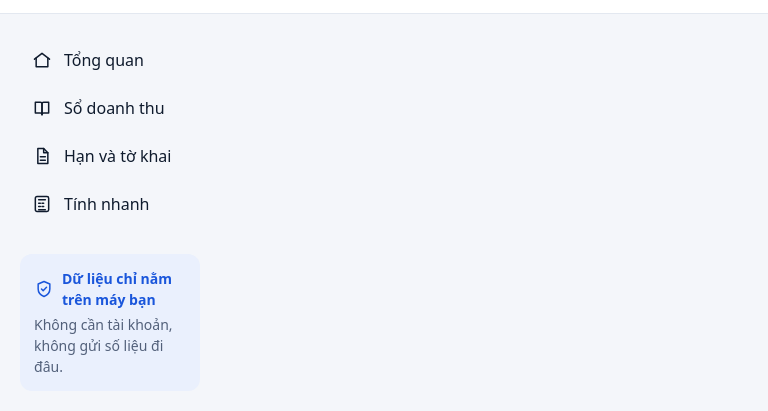
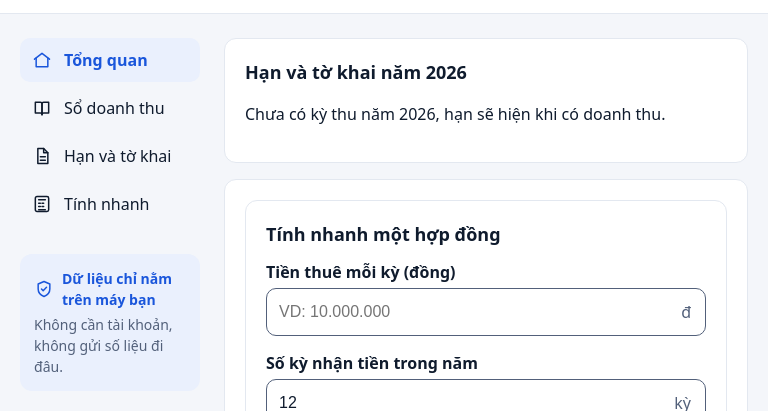
Before and after one commit to Silver-RP/thue-cho-thue, a website built with Vite: page index.html in a window 768 px wide. Shown: the part 69-480 px from the top of the page. Built offline with nearby package versions, Linux system fonts and the light colour scheme; no server answers.

Commit message:
feat(R10/dev-04): một h1, aria-current, hero.owe/safe, bố cục 761-1090 px (H-54, H-57)
Co-Authored-By: Claude Sonnet 5.5 <noreply@anthropic.com>

```diff
--- a/src/start.ts
+++ b/src/start.ts
@@ -325,8 +325,33 @@ function run(doc: Document, options: StartOptions, fromClock: boolean): void {
     if (now !== today) run(doc, { ...options, today: now }, true);
   };
   if (options.clock) doc.addEventListener("visibilitychange", onVisible);
+
+  // Mục đang chọn ở menu bên và thanh dưới: aria-current="page" cho đúng một liên kết mỗi khối.
+  const navLinks = Array.from(doc.querySelectorAll<HTMLAnchorElement>(".nav a[href^='#'], .tabbar a[href^='#']"));
+  const markCurrent = (target: string): void => {
+    const known = navLinks.some((a) => a.getAttribute("href") === target);
+    const want = known ? target : "#overview";
+    for (const a of navLinks) {
+      if (a.getAttribute("href") === want) a.setAttribute("aria-current", "page");
+      else a.removeAttribute("aria-current");
+    }
+  };
+  const fromHash = (): void => markCurrent(doc.location?.hash ?? "");
+  const clickHandlers = navLinks.map((a) => {
+    const h = (): void => markCurrent(a.getAttribute("href") ?? "");
+    a.addEventListener("click", h);
+    return h;
+  });
+  const win = doc.defaultView;
+  win?.addEventListener("hashchange", fromHash);
+  doc.addEventListener("hashchange", fromHash);
+  fromHash();
+
   const teardown = (): void => {
     doc.removeEventListener("visibilitychange", onVisible);
+    navLinks.forEach((a, i) => a.removeEventListener("click", clickHandlers[i]));
+    win?.removeEventListener("hashchange", fromHash);
+    doc.removeEventListener("hashchange", fromHash);
     for (const [s, t] of original) {
       s.textContent = t;
       s.removeAttribute("data-past");
--- a/src/ui/form.ts
+++ b/src/ui/form.ts
@@ -95,7 +95,7 @@ export function mountCalculator(root: HTMLElement, options: MountOptions): () =>
       go.addEventListener("click", () => onSwitchYear(fallbackYear));
       note.append(go);
     }
-    root.append(el("h1", {}, "Thuế cho thuê nhà"), note, el("p", { class: "disclaimer" }, DISCLAIMER));
+    root.append(note,el("p", { class: "disclaimer" }, DISCLAIMER));
     return unmount;
   }
 
@@ -144,7 +144,7 @@ export function mountCalculator(root: HTMLElement, options: MountOptions): () =>
   const disclaimer = el("p", { class: "disclaimer" }, DISCLAIMER);
   const card = el("section", { class: "card calc-card", "aria-labelledby": `${prefix}-title` });
   card.append(el("h2", { id: `${prefix}-title` }, "Tính nhanh một hợp đồng"), form, results);
-  root.append(el("h1", {}, "Thuế cho thuê nhà"), card, disclaimer);
+  root.append(card, disclaimer);
 
   const readInt = (f: Field, min: number, max: number, what: string): number | null => {
     const raw = (f.el as HTMLInputElement).value.trim();
--- a/src/ui/style.css
+++ b/src/ui/style.css
@@ -574,6 +574,56 @@ button.primary {
   color: var(--muted);
 }
 
+.hero.owe {
+  border-color: var(--due);
+  background: var(--due-soft);
+}
+
+.hero.safe {
+  border-color: var(--ok);
+  background: var(--ok-soft);
+}
+
+/* Mục neo không bị thanh trên che khi nhảy tới */
+#overview,
+#ledger,
+#deadlines,
+#app {
+  scroll-margin-top: 5rem;
+}
+
+/* 761-1090 px: cột phụ nằm thành hàng trên sổ, không rơi xuống cuối trang */
+@media (min-width: 761px) and (max-width: 1090px) {
+  .shell {
+    display: grid;
+    grid-template-columns: 180px minmax(0, 1fr);
+    grid-template-areas:
+      "nav side"
+      "nav main";
+    align-items: start;
+  }
+
+  .nav {
+    grid-area: nav;
+  }
+
+  .side {
+    grid-area: side;
+    max-width: none;
+    flex-direction: row;
+    flex-wrap: wrap;
+  }
+
+  .side > * {
+    flex: 1 1 280px;
+    min-width: 0;
+  }
+
+  .main {
+    grid-area: main;
+  }
+}
+
 .meter {
   margin: 20px 0 6px;
 }
```
Also changed, not shown: plan/PROGRESS.md (+1 -0 lines), tests/ui/page-shell.test.ts (added, +175 -0 lines).
